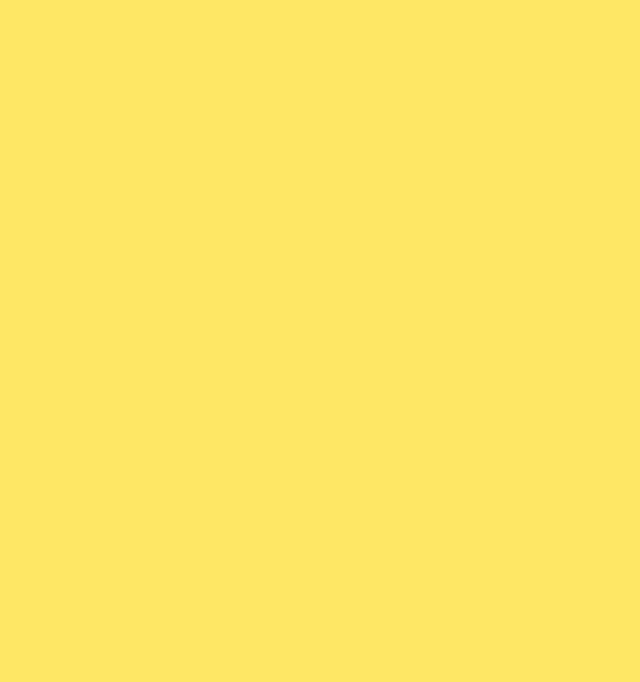
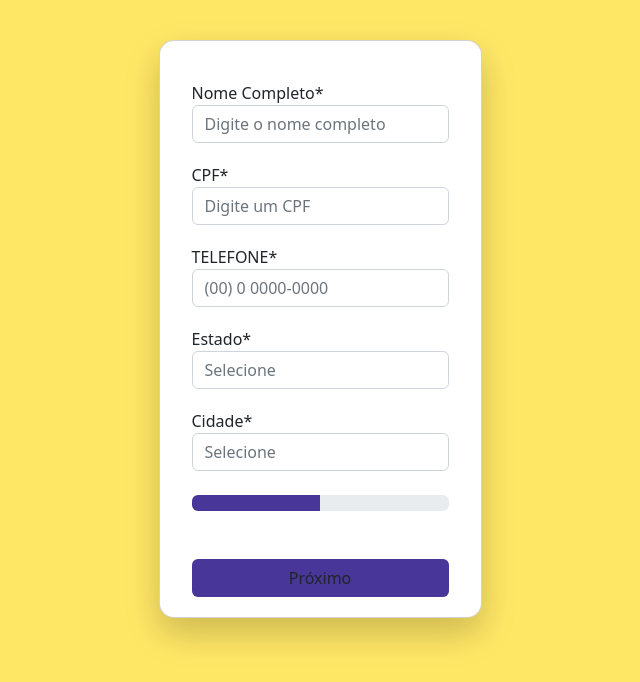
Before and after one commit to Pehoffmann/SinglePageFormVue, a Vue app in the folder teste-facil-consulta/: page / in a window 1280 px wide. Shown: the top 682 px of the page, without its empty margins (250-890 px from the left). Built offline with nearby package versions, Linux system fonts and the light colour scheme.

Commit message:
feature/basico do layout e implementação de forms e algumas validações

```diff
--- a/teste-facil-consulta/src/App.vue
+++ b/teste-facil-consulta/src/App.vue
@@ -1,14 +1,16 @@
 <template>
-  <div id="app">
-  </div>
+
+    <SignUpForm />
 </template>
+
 <script>
 import "./styles/global.css";
-
+import SignUpForm from './components/SignUpForm.vue'
 
 export default {
   name: "App",
   components: {
-  },
-};
+   SignUpForm,
+  }
+}
 </script>
--- /dev/null
+++ b/teste-facil-consulta/src/components/BtnNext.vue
@@ -0,0 +1,38 @@
+<template>
+  <div class="d-grid gap-2">
+    <button v-if="currentStep !== 3" type="submit" class="btn">Próximo</button>
+  </div>
+</template>
+
+<script>
+import { ref, reactive } from "vue";
+
+export default {
+  name: "BtnNext",
+  components: {},
+};
+
+const currentStep = ref(0);
+const formValues = reactive({});
+
+function nextStep(values) {
+  if (currentStep.value === 3) {
+    console.log("Done: ", JSON.stringify(formValues, null, 2));
+    return;
+  }
+  Object.assign(formValues, values);
+  console.log("Current values: ");
+  console.log(JSON.stringify(formValues, null, 2));
+  currentStep.value++;
+
+  return {
+    nextStep,
+  };
+}
+</script>
+
+<style scoped>
+.btn {
+  background-color: var(--color-primary-0);
+}
+</style>
--- /dev/null
+++ b/teste-facil-consulta/src/components/BtnPrevious.vue
@@ -0,0 +1,33 @@
+<template>
+  <div>
+    <button
+      v-if="currentStep !== 0"
+      type="button"
+      class="btn"
+      @click="prevStep"
+    ></button>
+  </div>
+</template>
+
+<script>
+import { ref } from "vue";
+export default {
+  name: "BtnPrevious",
+  components: {},
+};
+
+const currentStep = ref(0);
+function prevStep() {
+  if (currentStep.value <= 0) {
+    return;
+  }
+
+  currentStep.value--;
+
+  return {
+    prevStep,
+  };
+}
+</script>
+
+<style scoped></style>
--- /dev/null
+++ b/teste-facil-consulta/src/components/SignUpForm.vue
@@ -0,0 +1,265 @@
+<template>
+    <div class="container">
+      <div class="row">
+        <div class="card m-auto">
+          <Form @submit="nextStep" :validation-schema="currentSchema">
+            <template v-if="currentStep === 0">
+              <div class="form-group">
+                <label for="name">Nome Completo*</label>
+                <Field
+                  name="name"
+                  id="name"
+                  class="form-control"
+                  placeholder="Digite o nome completo"
+                  v-model="formValues.name"
+                />
+                <ErrorMessage name="name" />
+              </div>
+              <div class="form-group">
+                <label for="cpf">CPF*</label>
+                <Field
+                  name="cpf"
+                  id="cpf"
+                  class="form-control"
+                  type="text"
+                  placeholder="Digite um CPF"
+                  v-model="formValues.cpf"
+                />
+                <ErrorMessage name="cpf" />
+              </div>
+              <div class="form-group">
+              <label for="tel">TELEFONE*</label>
+              <Field
+                name="tel"
+                id="tel"
+                class="form-control"
+                type="tel"
+                placeholder="(00) 0 0000-0000"
+                v-model="formValues.tel"
+              />
+              <ErrorMessage name="tel" />
+              </div>
+               <div class="form-group">
+              <label for="estate">Estado*</label>
+              <Field
+                name="estate"
+                id="estate"
+                class="form-control"
+                type="text"
+                placeholder="Selecione"
+                v-model="formValues.estate"
+              />
+              <ErrorMessage name="estate" />
+              </div>
+              <div class="form-group">
+              <label for="city">Cidade*</label>
+              <Field
+                name="city"
+                id="city"
+                class="form-control"
+                type="text"
+                placeholder="Selecione"
+                v-model="formValues.city"
+              />
+              <ErrorMessage name="city" />
+              </div>
+              <br>
+              <div class="progress">
+                 <div class="progress-bar" role="progressbar" style="width: 50%;" aria-valuenow="25" aria-valuemin="0" aria-valuemax="100"></div>
+              </div>
+              <br>
+            </template>
+
+            <template v-if="currentStep === 1">
+              <label for="password">Password</label>
+        <Field
+          name="password"
+          type="password"
+          id="password"
+          v-model="formValues.password"
+        />
+        <ErrorMessage name="password" />
+
+        <label for="confirmation">Confirm Password</label>
+        <Field
+          name="confirmPassword"
+          type="password"
+          id="confirmation"
+          v-model="formValues.password"
+        />
+        <ErrorMessage name="confirmPassword" />
+            </template>
+
+            <template v-if="currentStep === 2">
+              <label for="address">Address</label>
+              <Field
+                as="textarea"
+                name="address"
+                id="address"
+                v-model="formValues.address"
+              />
+              <ErrorMessage name="address" />
+
+              <label for="postalCode">Postal Code</label>
+              <Field
+                name="postalCode"
+                id="postalCode"
+                v-model="formValues.postalCode"
+              />
+              <ErrorMessage name="postalCode" />
+            </template>
+
+            <template v-if="currentStep === 3">
+              <label for="terms">Agree to terms and conditions</label>
+              <Field
+                name="terms"
+                type="checkbox"
+                id="terms"
+                :value="true"
+                v-model="formValues.terms"
+              />
+              <ErrorMessage name="terms" />
+            </template>
+
+            <BtnPrevious  />
+
+            <BtnNext />
+
+            <button v-if="currentStep === 3" type="submit">Finish</button>
+          </Form>
+          </div>
+        </div>
+    </div>
+</template>
+
+<script>
+import BtnNext from "./BtnNext.vue"
+import BtnPrevious from "./BtnPrevious.vue"
+import { Form, Field, ErrorMessage } from "vee-validate";
+import * as yup from "yup";
+import { ref, reactive, computed } from "vue";
+
+export default {
+  name: "SignUpForm",
+  components: {
+    Form,
+    Field,
+    ErrorMessage,
+    BtnNext,
+    BtnPrevious,
+  },
+  setup: () => {
+    const currentStep = ref(0);
+    const formValues = reactive({});
+
+    const schemas = [
+      yup.object({
+        name: yup.string().required('Nome inválido').min(3, 'Minimo 3 caracteres').max(48, 'Maximo 48 caracteres'),
+        // eslint-disable-next-line
+        cpf: yup.string().required().matches(/([0-9]{2}[\.]?[0-9]{3}[\.]?[0-9]{3}[\/]?[0-9]{4}[-]?[0-9]{2})|([0-9]{3}[\.]?[0-9]{3}[\.]?[0-9]{3}[-]?[0-9]{2})/, "CPF inválido"),
+        tel: yup.string().required(),
+      }),
+      yup.object({
+        password: yup.string().required().min(6),
+        confirmPassword: yup
+          .string()
+          .required()
+          .min(6)
+          .oneOf([yup.ref("password")], "Passwords must match"),
+      }),
+      yup.object({
+        address: yup.string().required(),
+        postalCode: yup
+          .string()
+          .required()
+          .matches(/^[0-9]+$/, "Must be numeric"),
+      }),
+      yup.object({
+        terms: yup.bool().required().equals([true]),
+      }),
+    ];
+
+    const currentSchema = computed(() => {
+      return schemas[currentStep.value];
+    });
+
+    function nextStep(values) {
+      if (currentStep.value === 3) {
+        console.log("Done: ", JSON.stringify(formValues, null, 2));
+        return;
+      }
+      Object.assign(formValues, values);
+      console.log("Current values: ");
+      console.log(JSON.stringify(formValues, null, 2));
+      currentStep.value++;
+    }
+
+    function prevStep() {
+      if (currentStep.value <= 0) {
+        return;
+      }
+
+      currentStep.value--;
+    }
+
+    return {
+      currentStep,
+      currentSchema,
+      prevStep,
+      formValues,
+      nextStep,
+    };
+  },
+};
+</script>
+
+<style scoped>
+
+ .container {
+    position: relative;
+    z-index: 1;
+    display: flex;
+    justify-content: center;
+    align-items: center;
+    flex-wrap: wrap;
+    margin: 40px 0;
+}
+
+.container .card {
+    position: relative;
+    margin: 20px;
+    box-shadow: 0 15px 35px rgba(0, 0, 0, 0.2);
+    border-radius: 15px;
+    display: flex;
+    justify-content: center;
+    align-items: center;
+}
+
+
+span {
+  display: block;
+  margin-bottom: 20px;
+}
+
+label {
+  display: block;
+  margin-top: 20px;
+}
+
+button {
+  display: block;
+  margin-top: 10px;
+}
+
+button[type="submit"] {
+  margin-top: 10px;
+}
+
+form {
+  padding: 20px;
+}
+
+.progress-bar {
+  background-color: var(--color-primary-0);
+}
+</style>
```
Also changed, not shown: teste-facil-consulta/package.json (+7 -2 lines), 1 other file (tests, documents, lock files or other folders).
